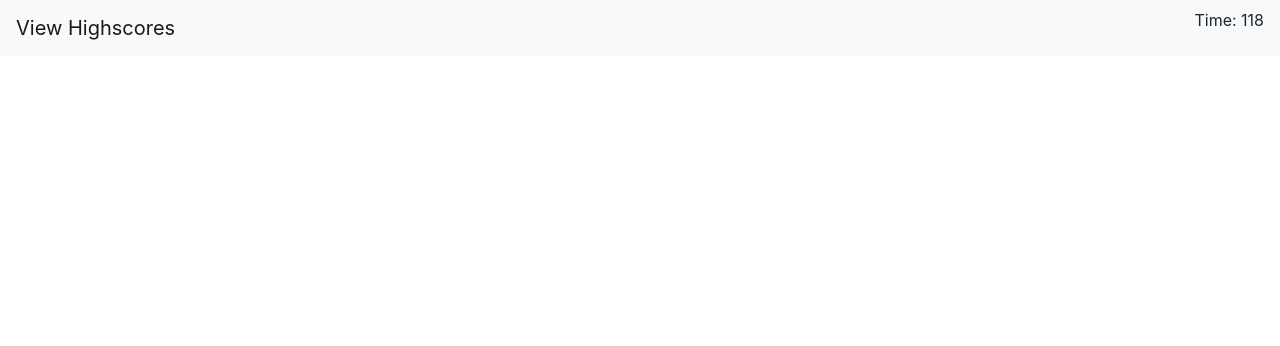
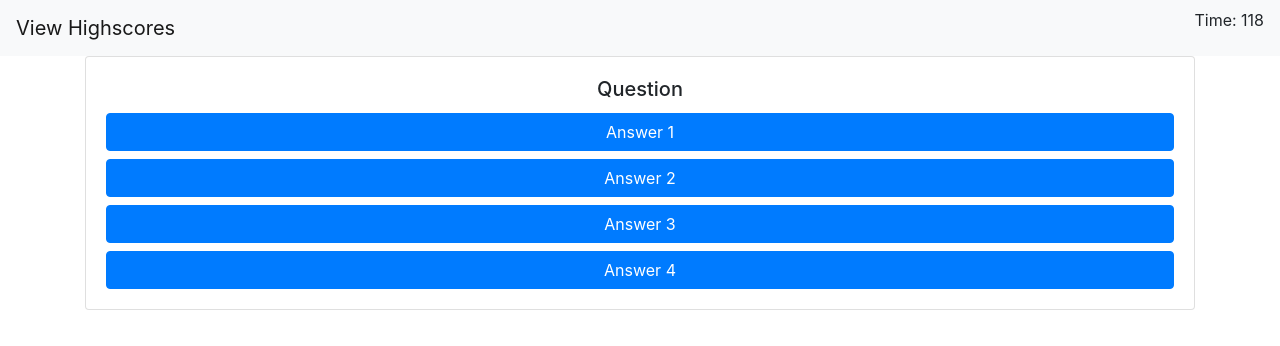
Before and after one commit to dopatha2020/HW4-Code-Quiz, a plain HTML site: page index.html in a window 1280 px wide. Both pictures are taken after a click on the button "Start". Drawn offline with nearby package versions, Linux system fonts and the light colour scheme.

Commit message:
made question id appear

```diff
--- a/script.js
+++ b/script.js
@@ -9,7 +9,6 @@ document.getElementById('input').style.display = 'none'
 document.getElementById('table').style.display = 'none'
 
 
-
 button.onclick = startQuiz;
 
 function startQuiz() {
@@ -17,9 +16,9 @@ function startQuiz() {
     timer--
     document.querySelector('#timer').innerHTML = timer
   }, 1000);
-
-  document.getElementById('Header').style.display = 'none'
-}
+    document.getElementById('Header').style.display = 'none'
+    document.getElementById('questions').style.display = 'block'
+  }
   document.querySelector('#timer').innerHTML = timer
 
 
```
Also changed, not shown: index.html (+1 -1 lines).
